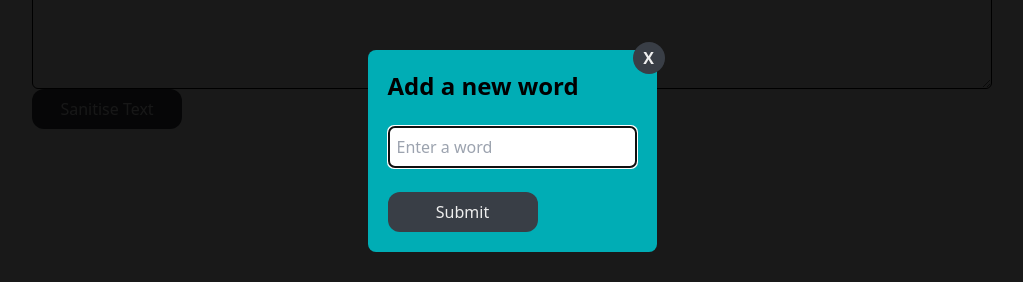
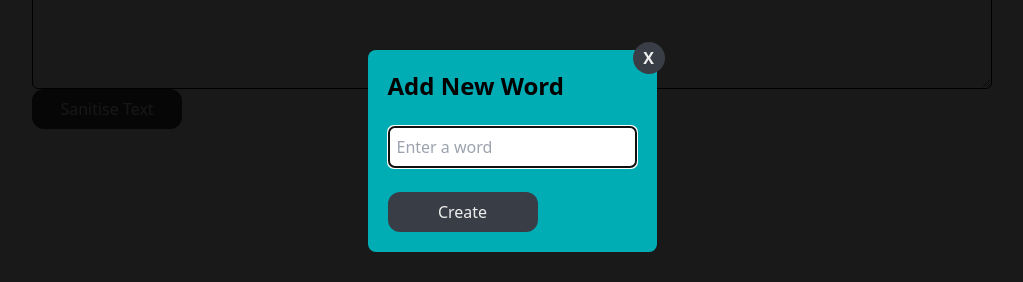
Before and after one commit to Dylan-Ranger/sanitise, a React (Vite) app in the folder snap-sanatise-fe/: page / in a window 1280 px wide. Both pictures are taken after typing "Sample" into the empty fields and a click on the button "Add New Word". Shown: the part 249-531 px from the top of the page, without its empty margins (128-1151 px from the left). Built offline with nearby package versions, Linux system fonts and the light colour scheme; no server answers.

Commit message:
Add edit and delete functionality for words

```diff
--- a/snap-sanatise-fe/src/components/AddWord.jsx
+++ b/snap-sanatise-fe/src/components/AddWord.jsx
@@ -2,20 +2,24 @@ import {createPortal} from "react-dom";
 import {forwardRef, useImperativeHandle, useRef, useState} from "react";
 
 const AddWord = forwardRef(function AddWord(
-  {onUpdate}, ref
+  {onUpdate, onDelete, editWord= null}, ref
 ) {
+  const isEdit = editWord !== null
   const dialog = useRef()
-  const [word, setWord] = useState('');
-  const [errorMessage, setErrorMessage] = useState()
+  const [word, setWord] = useState(isEdit ? editWord.word : '');
+  const [errorMessage, setErrorMessage] = useState('')
 
   useImperativeHandle(ref, () => {
     return {
       open() {
         dialog.current.showModal()
+      },
+      close() {
+        setWord('')
+        dialog.current.close()
       }
     }
   })
-
   function handleChange(event) {
     setWord(event.target.value)
   }
@@ -24,14 +28,20 @@ const AddWord = forwardRef(function AddWord(
     setErrorMessage(null)
 
     try {
-      const response = await fetch('http://localhost:8080/word', {
-        method: 'POST',
+      const url = isEdit ? `http://localhost:8080/word/${editWord.id}` : 'http://localhost:8080/word'
+      const body = isEdit ? {
+        word : word,
+        id: editWord.id
+      } : {
+        word
+      }
+
+      const response = await fetch(url, {
+        method: isEdit ? 'PUT' : 'POST',
         headers: {
           'Content-Type': 'application/json',
         },
-        body: JSON.stringify({
-          word
-        }),
+        body: JSON.stringify(body),
       });
 
       if (!response.ok) {
@@ -42,13 +52,25 @@ const AddWord = forwardRef(function AddWord(
       const result = await response.json()
       onUpdate(result.word)
       setWord(null)
-      handleCloseModal()
+      dialog.current.close()
     } catch (error) {
       console.error('Error:', error);
     }
   }
 
-  function handleCloseModal() {
+  async function handleDeleteWord(event) {
+    event.preventDefault()
+    const response = await fetch(`http://localhost:8080/word/${editWord.id}` , {
+      method: 'DELETE',
+      headers: {
+        'Content-Type': 'application/json',
+      }
+    });
+    if (!response.ok) {
+      setErrorMessage("Could not delete the word!")
+      throw new Error(`HTTP error! status: ${response.status}`)
+    }
+    onDelete(editWord)
     dialog.current.close()
   }
 
@@ -57,11 +79,12 @@ const AddWord = forwardRef(function AddWord(
       className="bg-blue rounded-lg p-5 relative overflow-visible wordDialog"
       ref={dialog}>
       <div
-        onClick={handleCloseModal}
-        className="rounded-full bg-gray w-8 h-8 text-center leading-8 absolute top-0 right-0 -mt-2 -mr-2 font-bold text-white">
+        onClick={() => dialog.current.close()}
+        className="rounded-full bg-gray w-8 h-8 text-center leading-8 cursor-pointer
+                   absolute top-0 right-0 -mt-2 -mr-2 font-bold text-white">
         X
       </div>
-      <h2 className="text-2xl font-bold mb-6">Add a new word</h2>
+      <h2 className="text-2xl font-bold mb-6">{isEdit ? "Edit word" : "Add New Word"}</h2>
       <form
         className="flex flex-col"
         method="dialog">
@@ -74,12 +97,22 @@ const AddWord = forwardRef(function AddWord(
         {errorMessage &&
           <p className="text-sm text-red-700">{errorMessage}</p>
         }
-        <button
-          className="text-white bg-gray py-2 px-4 w-[150px] rounded-xl mt-4"
-          onClick={handleCreateWord}
-          disabled={!word}>
-          Submit
-        </button>
+        <div className="flex justify-between content-center mt-4">
+          <button
+            className="text-white bg-gray py-2 px-4 w-[150px] rounded-xl"
+            onClick={handleCreateWord}
+            disabled={!word}>
+            {isEdit ? "Update" : "Create"}
+          </button>
+          {isEdit &&
+            <img
+              src={"/trash.svg"}
+              className="cursor-pointer"
+              height="25"
+              width="25"
+              onClick={handleDeleteWord}
+              alt="trashcan"/>}
+        </div>
       </form>
     </dialog>,
     document.getElementById("modal")
```
